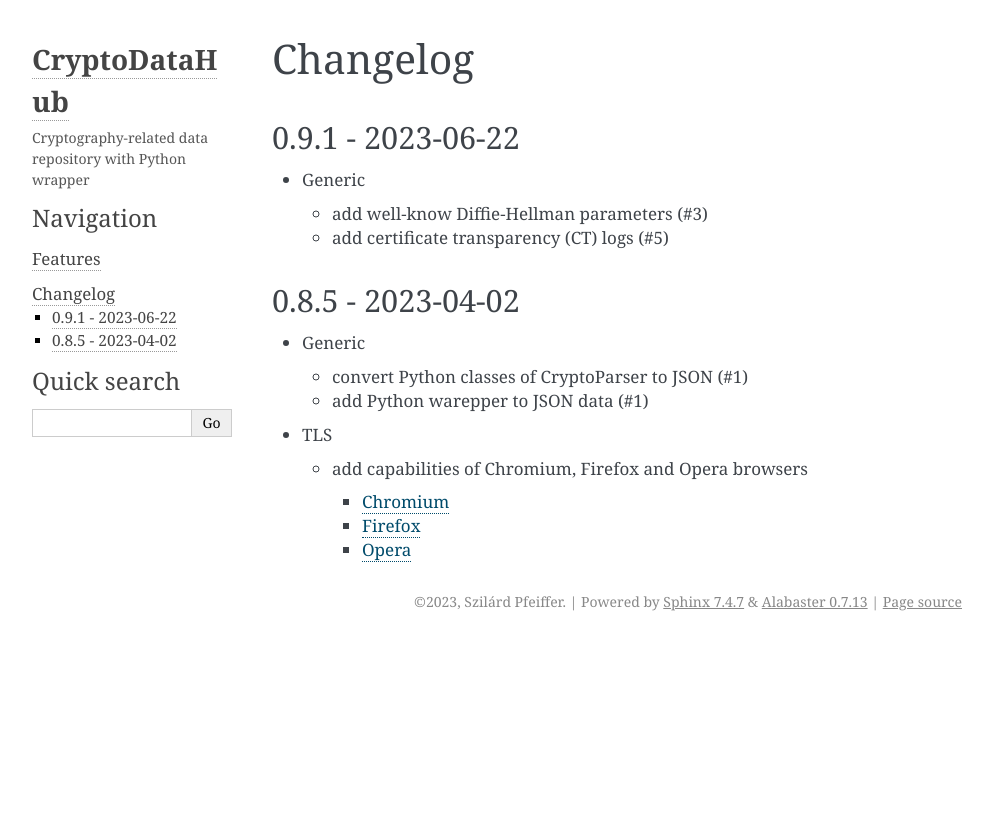
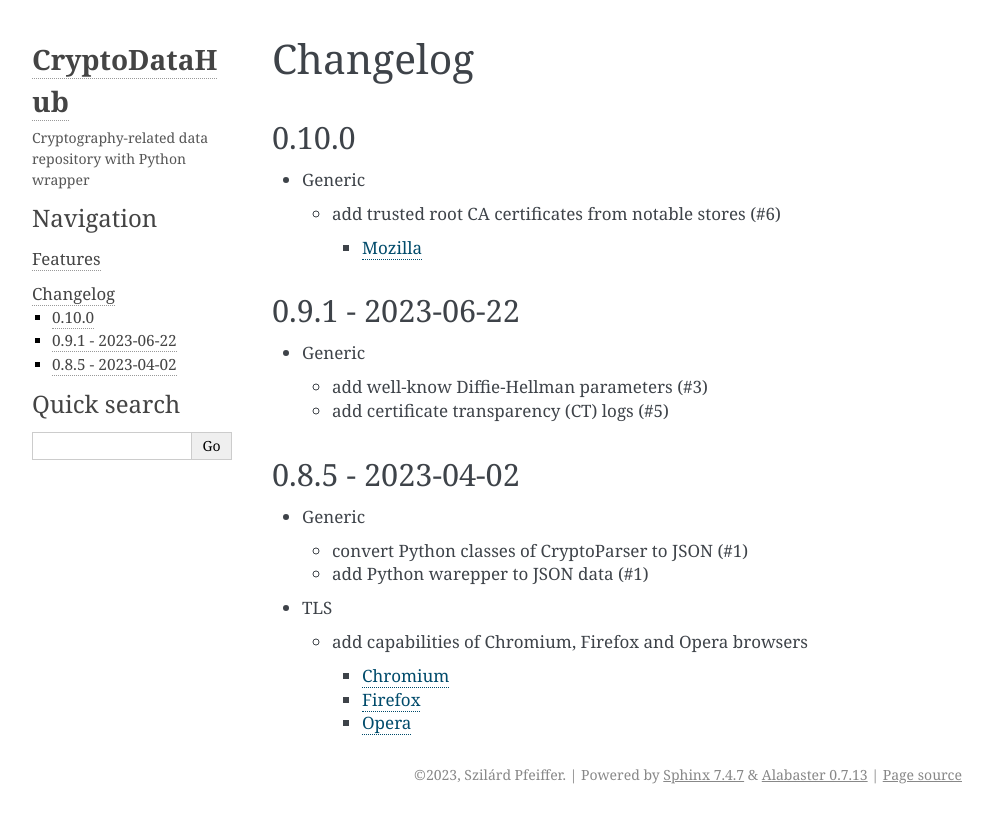
Before and after one commit to c0r0n3r/cryptodatahub, a Sphinx documentation site: the page built from docs/changelog.rst, in a window 1280 px wide. Shown: the top 823 px of the page, without its empty margins (148-1141 px from the left). Built offline with Sphinx 7.4.7, drawn with Linux system fonts in a browser that asks for light colours.

Commit message:
feat(common/stores)!: Initial commit of Mozilla trust store (#6)

```diff
--- a/CHANGELOG.rst
+++ b/CHANGELOG.rst
@@ -1,5 +1,14 @@
 Changelog
 =========
+
+0.10.0
+------
+
+-  Generic
+
+   -  add trusted root CA certificates from notable stores (#6)
+
+      -  `Mozilla <https://en.wikipedia.org/wiki/Mozilla>`__
 
 0.9.1 - 2023-06-22
 ------------------
--- a/docs/features.rst
+++ b/docs/features.rst
@@ -38,6 +38,10 @@ Parameters
 
 Stores
 """"""
+
+-  Trusted root CA certificate trust stores
+
+   -  `Mozilla <https://en.wikipedia.org/wiki/Mozilla>`__
 
 -  `Certificate Transaprency <https://certificate.transparency.dev>`__ (CT)
    `Logs <https://certificate.transparency.dev/logs>`__
```
Also changed, not shown: 2 other files.
